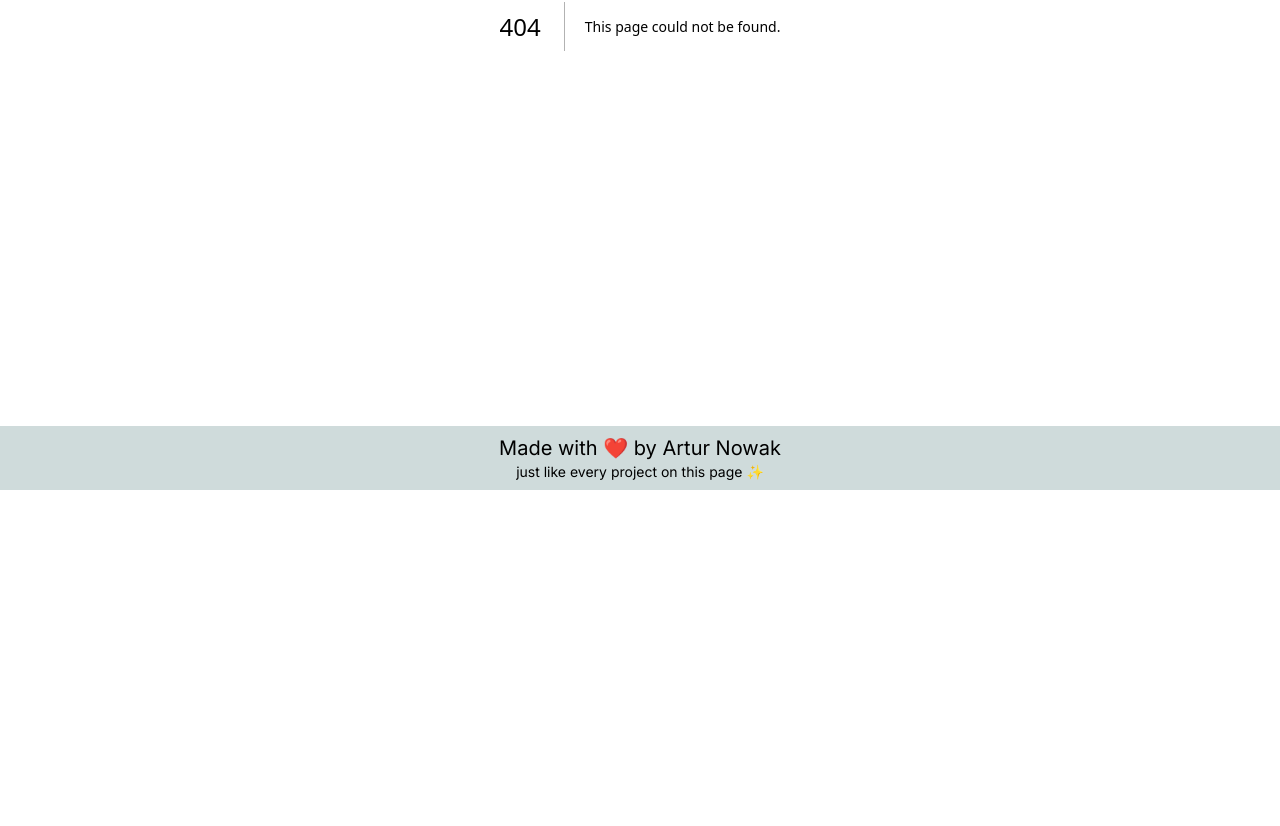
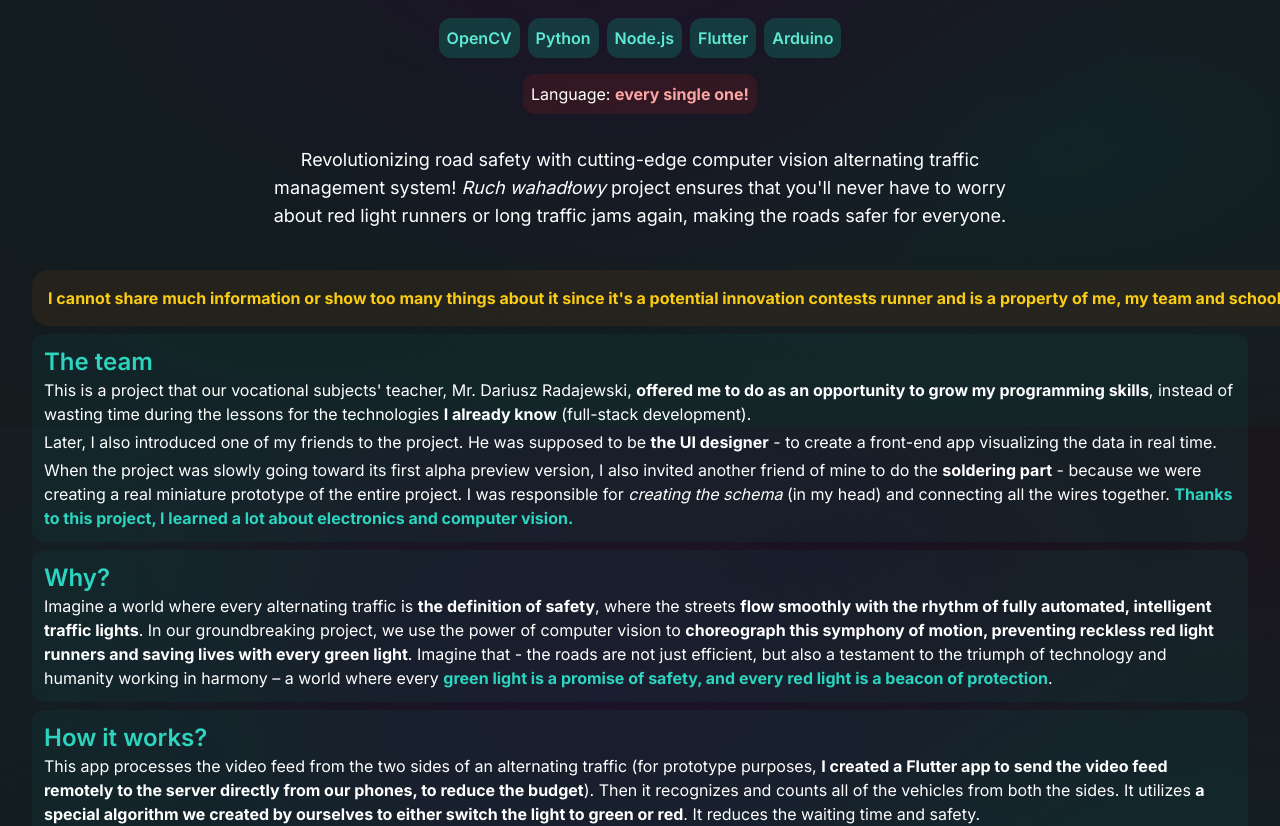
Before and after one commit to Arciiix/portfolio, a Next.js app: page /projects/ruchWahadlowy in a window 1280 px wide. Before the commit this address had no page. Shown: the part 374-1200 px from the top of the page. Before the commit the page ends 864 px from the top, so only its background shows below. Built offline with nearby package versions, Linux system fonts and the light colour scheme.

Commit message:
Add another project

```diff
--- /dev/null
+++ b/src/app/projects/ruchWahadlowy/page.tsx
@@ -0,0 +1,92 @@
+import FAQSection from "@/components/FAQSection/FAQSection";
+import { PROJECTS } from "@/components/Projects/Project";
+import ProjectDescription from "@/components/Projects/ProjectDescription/ProjectDescription";
+import Slider from "@/components/Slider/Slider";
+import Link from "next/link";
+
+const project = PROJECTS.find((e) => e.id === "ruchWahadlowy")!;
+
+export default function RuchWahadlowy() {
+  return (
+    <div className="flex flex-col gap-2">
+      <ProjectDescription project={project} />
+
+      <span className="text-yellow-400 bg-yellow-900 bg-opacity-20 p-4 w-max mx-auto rounded-2xl font-bold">
+        I cannot share much information or show too many things about it since
+        it&apos;s a potential innovation contests runner and is a property of
+        me, my team and school. Please contact me for more information.
+      </span>
+      <FAQSection title="The team">
+        <div className="flex flex-col gap-1">
+          <span>
+            This is a project that our vocational subjects&apos; teacher, Mr.
+            Dariusz Radajewski,{" "}
+            <b>
+              offered me to do as an opportunity to grow my programming skills
+            </b>
+            , instead of wasting time during the lessons for the technologies{" "}
+            <b>I already know</b> (full-stack development).
+          </span>
+          <span>
+            Later, I also introduced one of my friends to the project. He was
+            supposed to be <b>the UI designer</b> - to create a front-end app
+            visualizing the data in real time.
+          </span>
+          <span>
+            When the project was slowly going toward its first alpha preview
+            version, I also invited another friend of mine to do the{" "}
+            <b>soldering part</b> - because we were creating a real miniature
+            prototype of the entire project. I was responsible for{" "}
+            <i>creating the schema</i> (in my head) and connecting all the wires
+            together.{" "}
+            <b className="text-teal-400">
+              Thanks to this project, I learned a lot about electronics and
+              computer vision.
+            </b>
+          </span>
+        </div>
+      </FAQSection>
+      <FAQSection title="Why?">
+        <span>
+          Imagine a world where every alternating traffic is{" "}
+          <b>the definition of safety</b>, where the streets{" "}
+          <b>
+            flow smoothly with the rhythm of fully automated, intelligent
+            traffic lights
+          </b>
+          . In our groundbreaking project, we use the power of computer vision
+          to{" "}
+          <b>
+            choreograph this symphony of motion, preventing reckless red light
+            runners and saving lives with every green light
+          </b>
+          . Imagine that - the roads are not just efficient, but also a
+          testament to the triumph of technology and humanity working in harmony
+          – a world where every{" "}
+          <b className="text-teal-400">
+            green light is a promise of safety, and every red light is a beacon
+            of protection
+          </b>
+          .
+        </span>
+      </FAQSection>
+      <FAQSection title="How it works?">
+        <span>
+          This app processes the video feed from the two sides of an alternating
+          traffic (for prototype purposes,{" "}
+          <b>
+            I created a Flutter app to send the video feed remotely to the
+            server directly from our phones, to reduce the budget
+          </b>
+          ). Then it recognizes and counts all of the vehicles from both the
+          sides. It utilizes{" "}
+          <b>
+            a special algorithm we created by ourselves to either switch the
+            light to green or red
+          </b>
+          . It reduces the waiting time and safety.
+        </span>
+      </FAQSection>
+    </div>
+  );
+}
--- a/src/components/Projects/Project.tsx
+++ b/src/components/Projects/Project.tsx
@@ -196,4 +196,24 @@
     fields: ["IoT", "Monitoring", "Automation", "Everyday tool", "SQLite"],
     language: "English",
   },
+  {
+    id: "ruchWahadlowy",
+    name: "Ruch wahadłowy",
+    description: (
+      <span>
+        Revolutionizing road safety with cutting-edge computer vision
+        alternating traffic management system! <i>Ruch wahadłowy</i> project
+        ensures that you&apos;ll never have to worry about red light runners or
+        long traffic jams again, making the roads safer for everyone.
+      </span>
+    ),
+    logoSrc: "/imgs/projects/ruchWahadlowy/logo.png",
+    tag: {
+      label: "CHANGE",
+      color: "#f9c00d",
+    },
+    technologies: ["OpenCV", "Python", "Node.js", "Flutter", "Arduino"],
+    fields: ["Automation", "Innovation", "Engineering", "AI"],
+    language: "every single one!",
+  },
 ];
```
Also changed, not shown: public/imgs/projects/ruchWahadlowy/logo.png (added).
